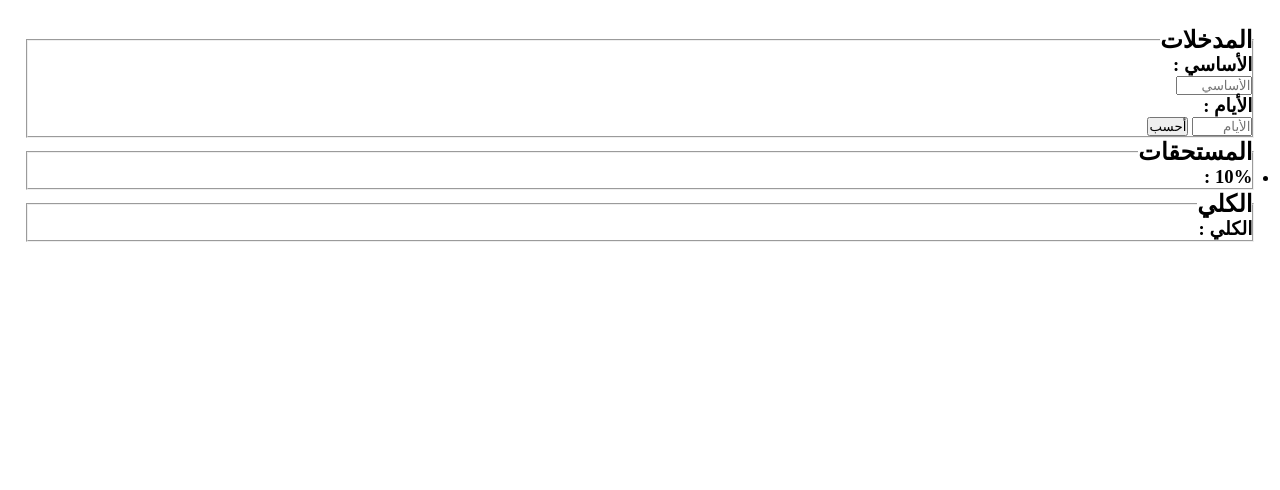
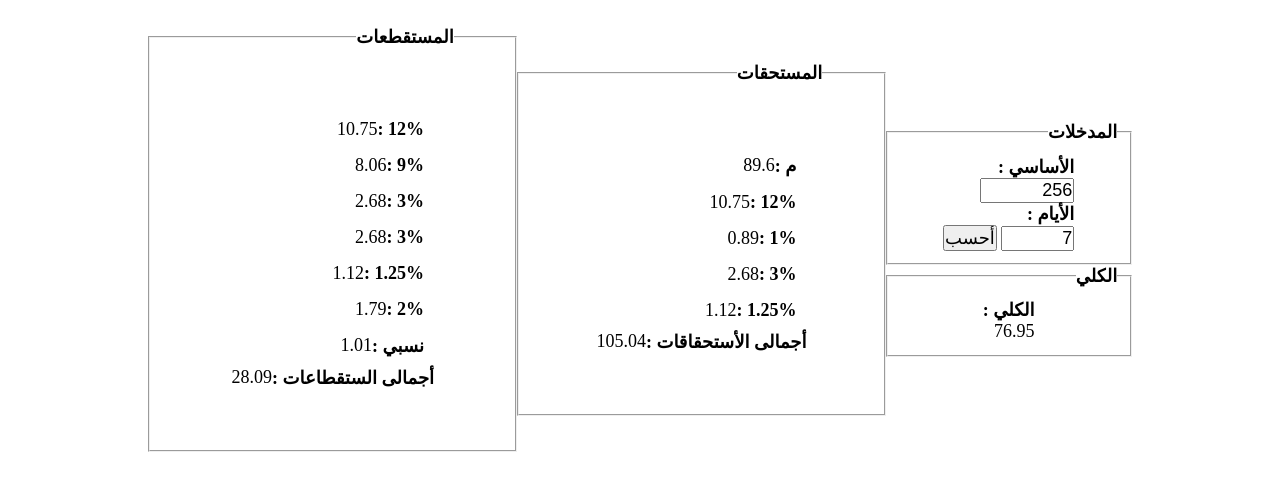
Before and after one commit to elsayed-hussein/ahamd-fatahala, a plain HTML site: page index.html in a window 1280 px wide. Both pictures are taken after a click on the button "أحسب". Drawn offline with Linux system fonts and the light colour scheme.

Commit message:
test for frist time

```diff
--- a/app.js
+++ /dev/null
@@ -1 +0,0 @@
-console.log("hi");
--- a/index.html
+++ b/index.html
@@ -6,12 +6,59 @@
     <meta http-equiv="X-UA-Compatible" content="IE=edge" />
     <meta name="viewport" content="width=device-width, initial-scale=1.0" />
     <title>السيد حسين </title>
-    <link rel="stylesheet" href="./style.css" />
     <link rel="icon" href="" />
   </head>
 
   <body>
+    <style>
+      * {
+        margin: 0;
+        padding: 0;
+        box-sizing: border-box;
+        font-size: large;
+      }
+
+      body {
+        padding: 2%;
+      }
+
+      ul {
+        list-style: none;
+      }
+
+      li {
+        padding: 5px;
+        margin: 5px;
+        display: flex;
+      }
+
+      .container {
+        display: flex;
+        justify-content: center;
+        align-items: center;
+      }
+
+      .right {
+        width: 20%;
+      }
+
+      .incomeField,
+      .outcomeField {
+        width: 30%;
+      }
+
+      fieldset {
+        display: flex;
+        justify-content: center;
+        padding: 5%;
+      }
+
+      .ress {
+        display: flex;
+      }
+    </style>
     <div class="container">
+      <div class="right">
         <fieldset>
           <legend>
             <h2>المدخلات</h2>
@@ -21,14 +68,25 @@
             <h3>
               <label for="mainMony">الأساسي :</label>
             </h3>
-          <input type="number" name="mainMony" id="mainMony" min="1" max="20000" placeholder="الأساسي" required />
+            <input type="number" name="mainMony" id="mainMony" min="1" max="20000" placeholder="الأساسي" value="256"
+              required />
             <h3>
-            <label for="dayas">الأيام : </label>
+              <label for="days">الأيام : </label>
             </h3>
-          <input type="number" name="dayas" id="dayas" min="1" max="365" placeholder="الأيام" required />
+            <input type="number" name="days" id="days" min="1" max="365" placeholder="الأيام" value="7" required />
             <button id="calc" class="btn " type="submit">أحسب</button>
           </div>
         </fieldset>
+        <fieldset class="totallAllField">
+          <legend>
+            <h2>الكلي </h2>
+          </legend>
+          <div id="totalAll" class="totalAll">
+            <h3>الكلي :</h3>
+            <p id="showTotalAll" class="showTotalAll"></p>
+          </div>
+        </fieldset>
+      </div>
       <fieldset class="incomeField">
         <legend>
           <h2>المستحقات </h2>
@@ -36,24 +94,140 @@
         <div id="incomes" class="incomes">
           <ul>
             <li>
-              <h3>10% :</h3>
-              <p id="showTotallAll" class="showTotallAll"></p>
+              <h3>م :</h3>
+              <p id="M" class="M"></p>
+            </li>
+            <li>
+              <h3>12% :</h3>
+              <p id="twelve1" class="twelve"></p>
+            </li>
+            <li>
+              <h3>1% :</h3>
+              <p id="one" class="one"></p>
+            </li>
+            <li>
+              <h3>3% :</h3>
+              <p id="three1" class="three"></p>
+            </li>
+            <li>
+              <h3>1.25% :</h3>
+              <p id="oneTowFive1" class="oneTowFive"></p>
             </li>
           </ul>
+          <div class="ress">
+
+            <h3>أجمالى الأستحقاقات :</h3>
+            <p id="incomeTotal" class="incomeTotal"></p>
+          </div>
         </div>
       </fieldset>
-      <fieldset class="totallAllField">
+      <fieldset class="outcomeField">
         <legend>
-          <h2>الكلي </h2>
+          <h2>المستقطعات </h2>
         </legend>
-        <div id="totallAll" class="totallAll">
-          <h3>الكلي :</h3>
-          <p id="showTotallAll" class="showTotallAll"></p>
+        <div id="outcomes" class="outcomes">
+          <ul>
+            <li>
+              <h3>12% :</h3>
+              <p id="twelve2" class="twelve"></p>
+            </li>
+            <li>
+              <h3>9% :</h3>
+              <p id="nine" class="nine"></p>
+            </li>
+            <li>
+              <h3>3% :</h3>
+              <p id="three2" class="three"></p>
+            </li>
+            <li>
+              <h3>3% :</h3>
+              <p id="three3" class="three"></p>
+            </li>
+            <li>
+              <h3>1.25% :</h3>
+              <p id="oneTowFive2" class="oneTowFive"></p>
+            </li>
+            <li>
+              <h3>2% :</h3>
+              <p id="two" class="two"></p>
+            </li>
+            <li>
+              <h3>نسبي :</h3>
+              <p id="rel" class="rel"></p>
+            </li>
+          </ul>
+          <div class="ress">
+            <h3>أجمالى الستقطاعات :</h3>
+            <p id="outcomeTotal" class="outcomeTotal"></p>
+          </div>
         </div>
       </fieldset>
 
     </div>
-    <script src="app.js"></script>
+    <script>let calc = document.getElementById("calc");
+      let m = document.getElementById("M");
+      let twelve1 = document.getElementById("twelve1");
+      let twelve2 = document.getElementById("twelve2");
+      let one = document.getElementById("one");
+      let three1 = document.getElementById("three1");
+      let three2 = document.getElementById("three2");
+      let three3 = document.getElementById("three3");
+      let oneTowFive1 = document.getElementById("oneTowFive1");
+      let oneTowFive2 = document.getElementById("oneTowFive2");
+      let incomeTotal = document.getElementById("incomeTotal");
+      let nine = document.getElementById("nine");
+      let two = document.getElementById("two");
+      let rel = document.getElementById("rel");
+      let outcomeTotal = document.getElementById("outcomeTotal");
+      let showTotalAll = document.getElementById("showTotalAll");
+
+      function getFlooredFixed(v, d) {
+        return (Math.floor(v * Math.pow(10, d)) / Math.pow(10, d)).toFixed(d);
+      }
+      calc.addEventListener("click", () => {
+        let base = Number(document.getElementById("mainMony").value);
+        let days = Number(document.getElementById("days").value);
+        let calcM = Number(getFlooredFixed(base * 0.05 * days, 2));
+        let calcTwelve = Number(getFlooredFixed(calcM * 0.12, 2));
+        let calcOne = Number(getFlooredFixed(calcM * 0.01, 2));
+        let calcThree = Number(getFlooredFixed(calcM * 0.03, 2));
+        let calcOneTowFive = Number((calcM * 0.0125).toFixed(2));
+        let calcNine = Number((calcM * 0.09).toFixed(2));
+        let calcTwo = Number((calcM * 0.02).toFixed(2));
+        let calcIncomeTotal = (
+          calcM +
+          calcTwelve +
+          calcOne +
+          calcThree +
+          calcOneTowFive
+        ).toFixed(2);
+        let calcOutComeTotalTest =
+          calcTwelve + calcNine + calcThree + calcThree + calcOneTowFive + calcTwo;
+        let calcRel = (
+          (((calcIncomeTotal - calcOutComeTotalTest).toFixed(2) * 100) % 5) / 100 +
+          1
+        ).toFixed(2);
+        let calcOutComeTotal = (
+          Number(calcOutComeTotalTest) + Number(calcRel)
+        ).toFixed(2);
+        let calcShowTotalAll = calcIncomeTotal - calcOutComeTotal;
+        m.innerHTML = calcM;
+        twelve1.innerHTML = calcTwelve;
+        twelve2.innerHTML = calcTwelve;
+        one.innerHTML = calcOne;
+        three1.innerHTML = calcThree;
+        three2.innerHTML = calcThree;
+        three3.innerHTML = calcThree;
+        oneTowFive1.innerHTML = calcOneTowFive;
+        oneTowFive2.innerHTML = calcOneTowFive;
+        incomeTotal.innerHTML = calcIncomeTotal;
+        nine.innerHTML = calcNine;
+        two.innerHTML = calcTwo;
+        rel.innerHTML = calcRel;
+        outcomeTotal.innerHTML = calcOutComeTotal;
+        showTotalAll.innerHTML = calcShowTotalAll.toFixed(2);
+      });
+    </script>
   </body>
 
 </html>
--- a/style.css
+++ /dev/null
@@ -1,8 +0,0 @@
-* {
-  margin: 0;
-  padding: 0;
-  box-sizing: border-box;
-}
-body {
-  padding: 2%;
-}
```
Also changed, not shown: 1 other file. Lines whose indentation alone changed are shown as unchanged.
